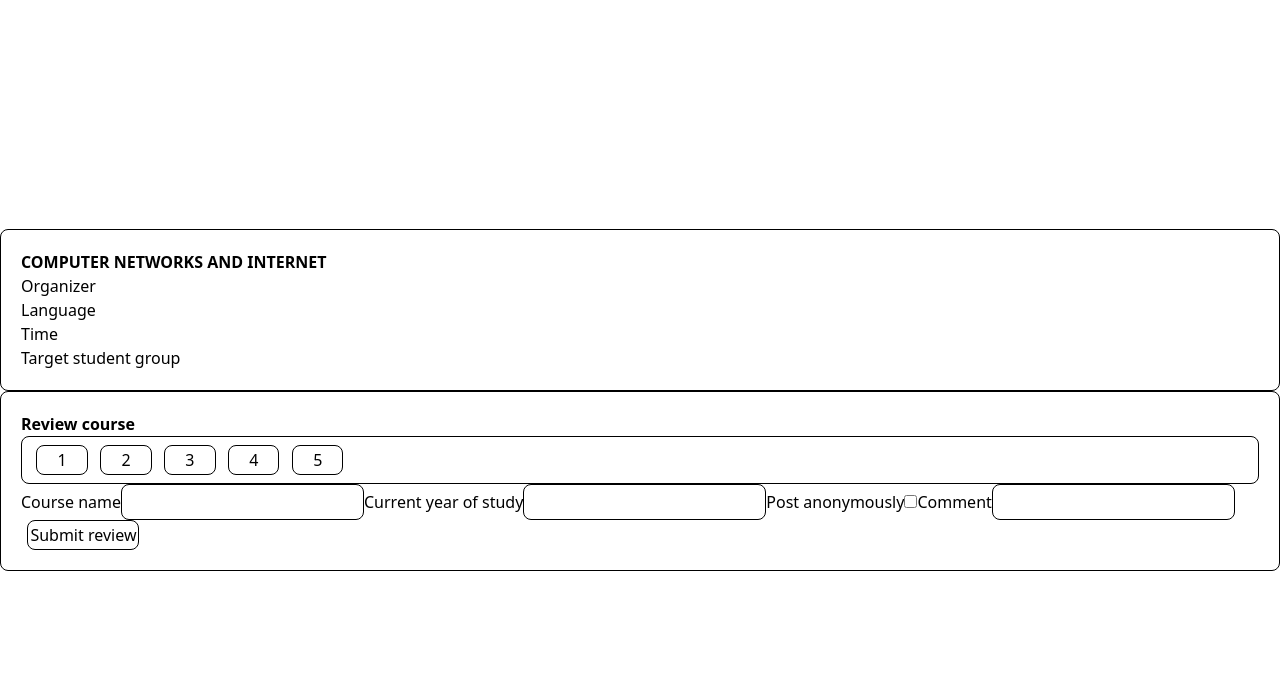
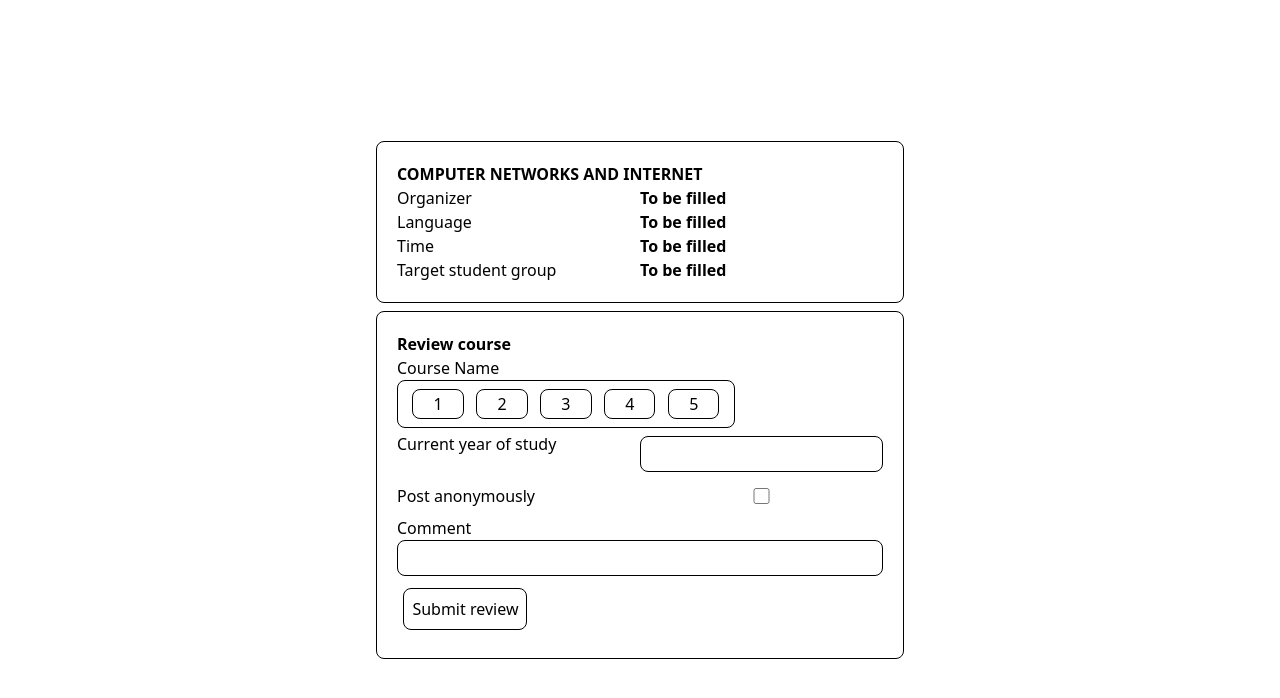
Before and after one commit to CaptainCluster/react_hackathon_2025, a React (Vite) app in the folder src/: page /rate/1 in a window 1280 px wide. Shown: the top 698 px of the page. Built offline with nearby package versions, Linux system fonts and the light colour scheme.

Commit message:
Styling for rate form

```diff
--- a/src/src/pages/RateCourse/CourseInformation.tsx
+++ b/src/src/pages/RateCourse/CourseInformation.tsx
@@ -5,13 +5,13 @@ const CourseInformation = ({ courseData }: { courseData: Course }) => {
 
   // TODO: Fill the descriptions for InformationLi components
   return (
-    <div className="border border-black rounded-lg p-5">
+    <div className="border border-black rounded-lg p-5 m-2">
       <h1 className="font-bold">{courseData.name.toUpperCase()}</h1>
-      <ul>
-        <InformationLi header={"Organizer"}/>
-        <InformationLi header={"Language"}/>
-        <InformationLi header={"Time"}/>
-        <InformationLi header={"Target student group"}/>
+      <ul className="justify-center">
+        <InformationLi header={"Organizer"} info="To be filled"/>
+        <InformationLi header={"Language"} info="To be filled"/>
+        <InformationLi header={"Time"} info="To be filled"/>
+        <InformationLi header={"Target student group"} info="To be filled"/>
       </ul>
     </div>
   );
--- a/src/src/pages/RateCourse/CourseScore.tsx
+++ b/src/src/pages/RateCourse/CourseScore.tsx
@@ -1,6 +1,6 @@
 const CourseScore = () => {
   return(
-        <div className="border border-black rounded-lg p-2">
+    <div className="border border-black rounded-lg p-2 w-fit">
       <button>1</button>
       <button>2</button>
       <button>3</button>
--- a/src/src/pages/RateCourse/InformationLi.tsx
+++ b/src/src/pages/RateCourse/InformationLi.tsx
@@ -1,5 +1,5 @@
 const InformationLi = ({ header, info }: { header: string; info: string; }) => {
-  return (<li>
+  return (<li className="grid grid-cols-2">
     {header}
     <p className="font-bold">{info}</p>
   </li>
--- a/src/src/pages/RateCourse/RateCourse.tsx
+++ b/src/src/pages/RateCourse/RateCourse.tsx
@@ -24,9 +24,11 @@ const RateCourse = () => {
   const courseData = findCourse(data.data, Number(courseId));
 
   return (
-    <div>
-      <CourseInformation courseData={courseData}/>
-      <RateForm />
+    <div className="w-screen grid justify-center">
+      <div className="">
+        <CourseInformation courseData={courseData}/>
+        <RateForm />
+      </div>
     </div>
   );
 }
--- a/src/src/pages/RateCourse/RateForm.tsx
+++ b/src/src/pages/RateCourse/RateForm.tsx
@@ -2,24 +2,24 @@ import CourseScore from "./CourseScore";
 
 const RateForm = () => {
   return(
-    <div className="border border-black rounded-lg p-5">
+    <div className="border border-black rounded-lg p-5 m-2">
       <h1 className="font-bold">Review course</h1>
+      <p>Course Name</p>
 
       <CourseScore />
+      <div className="grid grid-cols-2">
+        <label className="my-1" htmlFor="years-study">Current year of study</label>
+        <input className="my-2" type="text" id="years-study" name="years-study"></input>
 
-      <label htmlFor="course-name">Course name</label>
-      <input type="text" id="course-name" name="course-name"></input>
+        <label className="my-1" htmlFor="anon-post">Post anonymously</label>
+        <input className="my-2" type="checkbox" id="anon-post" name="anon-post"></input>
 
-      <label htmlFor="years-study">Current year of study</label>
-      <input type="text" id="years-study" name="years-study"></input>
-
-      <label htmlFor="anon-post">Post anonymously</label>
-      <input type="checkbox" id="anon-post" name="anon-post"></input>
-
-      <label htmlFor="comment">Comment</label>
-      <input type="text" id="comment" name="comment"></input>
-
-      <button>Submit review</button>
+      </div>
+      <div className="grid my-1">
+        <label htmlFor="comment">Comment</label>
+        <input type="text" id="comment" name="comment"></input>
+      </div>
+      <button className="my-2 p-2">Submit review</button>
     </div>
   );
 }
```
Lines whose indentation alone changed are shown as unchanged.
